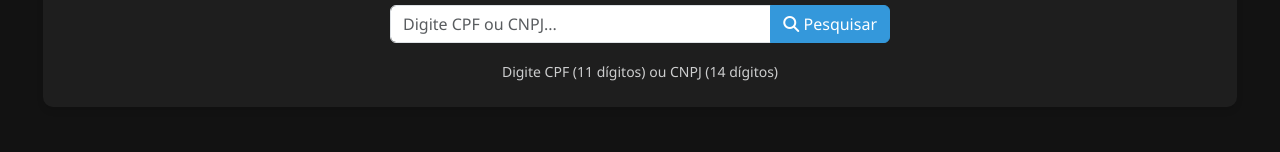
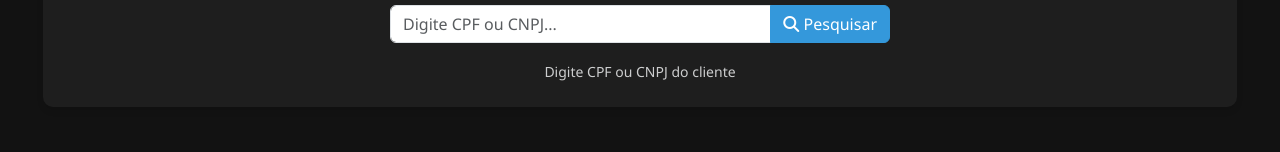
Before and after one commit to itsRomuloGarcia/rastreador, a plain HTML site: page index.html in a window 1280 px wide. Shown: the part 129-281 px from the top of the page. Drawn offline with nearby package versions, Linux system fonts and the light colour scheme; some packages are replaced by stand-ins of ours; a script that the page names is missing.

Commit message:
Update index.html

```diff
--- a/index.html
+++ b/index.html
@@ -45,7 +45,7 @@
             </button>
           </div>
           <small class="copyright"
-            >Digite CPF (11 dígitos) ou CNPJ (14 dígitos)</small
+            >Digite CPF ou CNPJ do cliente</small
           >
         </div>
       </header>
```
